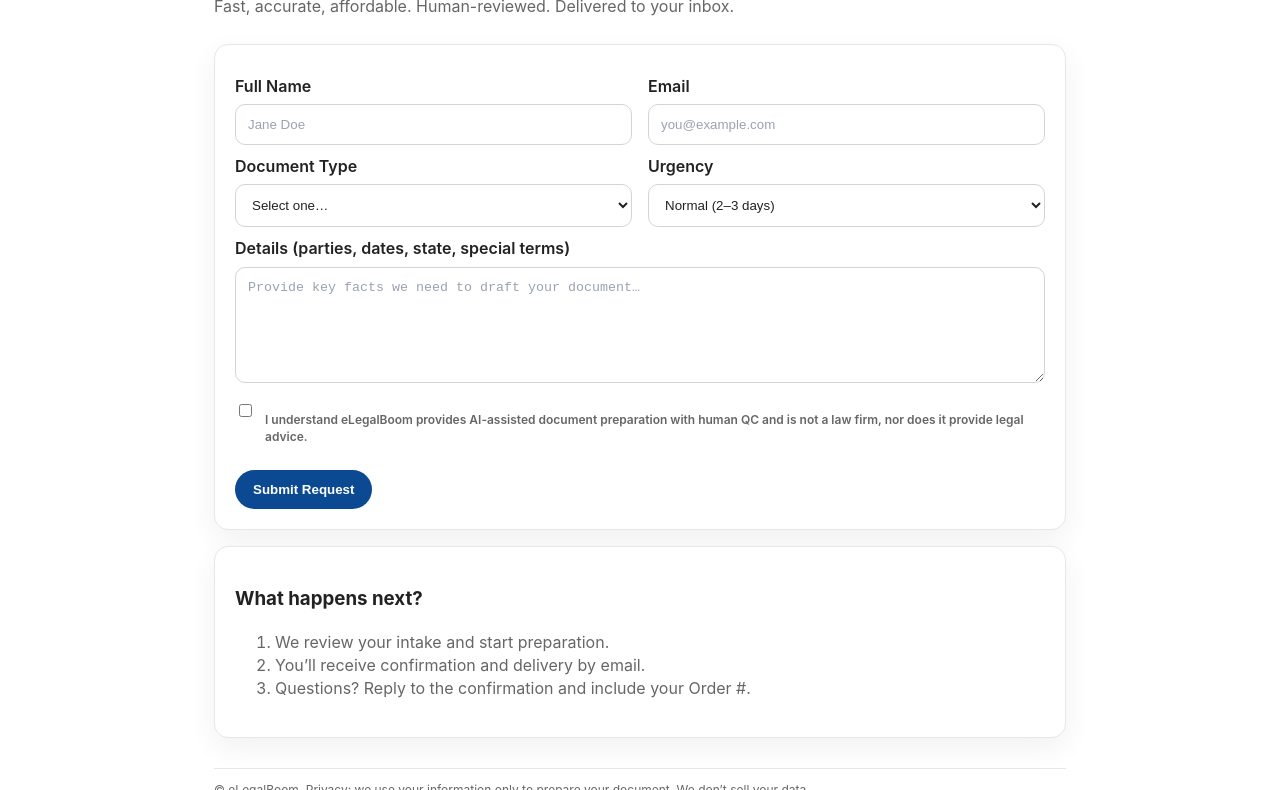
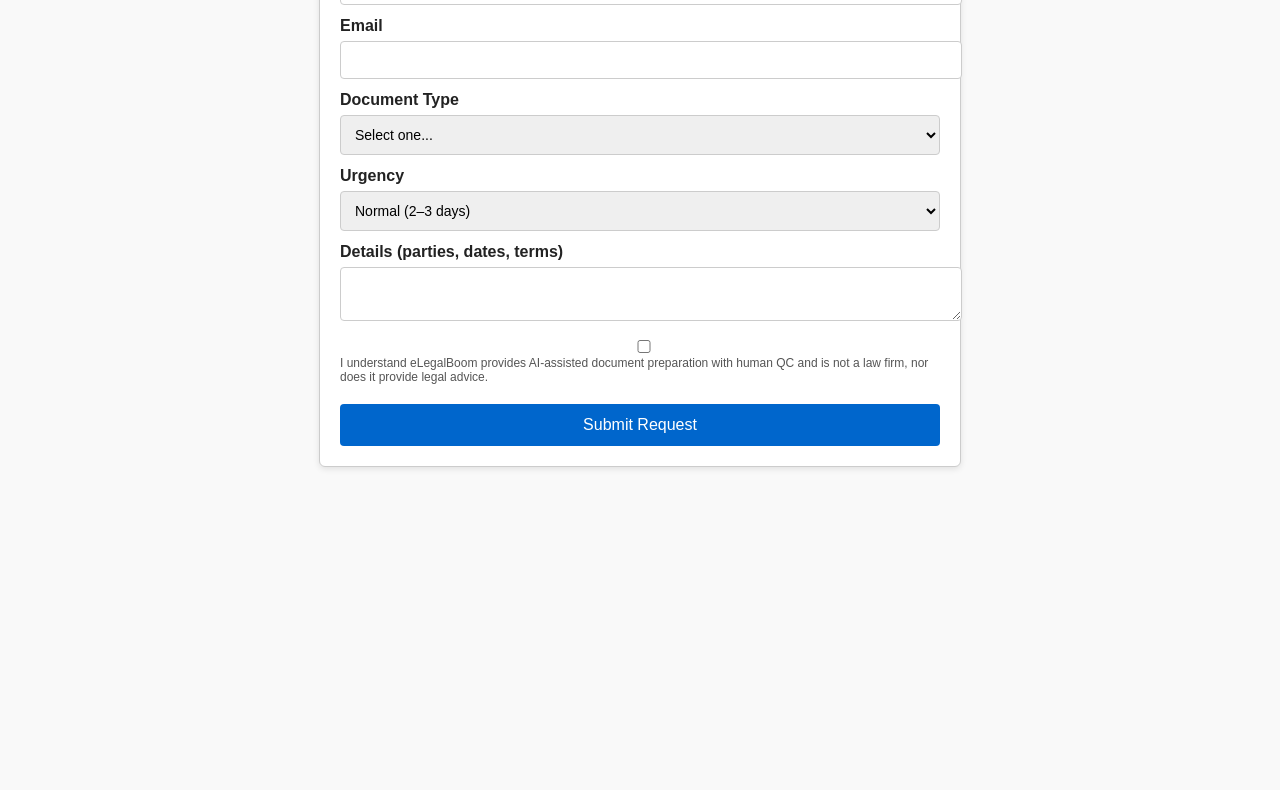
Before and after one commit to Lean4me2025/elegalboom_first_layout, a plain HTML site: page index.html in a window 1280 px wide. Shown: the part 192-982 px from the top of the page. After the commit the page ends 800 px from the top, so only its background shows below. Drawn offline with Linux system fonts and the light colour scheme.

Commit message:
Add files via upload

```diff
--- a/index.html
+++ b/index.html
@@ -1,167 +1,101 @@
-<!doctype html>
+<!DOCTYPE html>
 <html lang="en">
 <head>
-  <meta charset="utf-8" />
-  <meta name="viewport" content="width=device-width, initial-scale=1" />
+  <meta charset="UTF-8">
+  <meta name="viewport" content="width=device-width, initial-scale=1.0">
   <title>eLegalBoom — Request Your Document</title>
   <style>
-    :root{
-      --bg:#ffffff; --beige:#f8f4ec; --text:#222222; --muted:#666666;
-      --panel:#ffffff; --panel-border:#e5e7eb; --field-border:#d1d5db;
-      --placeholder:#9aa3b2; --accent:#0b4a92; --accent-hover:#083a73;
-      --shadow:0 10px 30px rgba(0,0,0,.06);
+    body {
+      font-family: Arial, sans-serif;
+      background: #f9f9f9;
+      color: #222;
+      margin: 0;
+      padding: 20px;
     }
-    *{box-sizing:border-box}
-    html,body{margin:0;background:var(--bg);color:var(--text);font:16px/1.45 Inter,system-ui,-apple-system,Segoe UI,Roboto,Helvetica,Arial,sans-serif}
-    .topbar{background:var(--bg);border-bottom:3px solid var(--beige)}
-    .container{max-width:900px;margin:0 auto;padding:24px}
-    .badge{display:inline-block;font-size:12px;color:var(--muted);background:#fafafa;border:1px solid #ececec;padding:6px 10px;border-radius:999px}
-    .hero{padding:28px 0 10px}
-    .hero h1{margin:0 0 6px 0;font-size:32px}
-    .hero p{margin:0;color:var(--muted)}
-    .card{background:var(--panel);border:1px solid var(--panel-border);border-radius:14px;padding:20px;margin:16px 0;box-shadow:var(--shadow)}
-    label{display:block;font-weight:600;margin:10px 0 6px}
-    input[type=text],input[type=email],select,textarea{
-      width:100%;padding:12px;border:1px solid var(--field-border);border-radius:10px;background:#fff;color:var(--text)
+    .container {
+      max-width: 600px;
+      margin: 0 auto;
+      padding: 20px;
+      background: #fff;
+      border: 1px solid #ccc;
+      border-radius: 6px;
+      box-shadow: 0 2px 6px rgba(0,0,0,0.1);
     }
-    input::placeholder,textarea::placeholder{color:var(--placeholder)}
-    .grid{display:grid;grid-template-columns:1fr 1fr;gap:16px}
-    @media (max-width:720px){.grid{grid-template-columns:1fr}}
-    .checkbox{display:flex;gap:10px;align-items:flex-start;color:var(--muted)}
-    .btn{background:var(--accent);color:#fff;border:none;border-radius:999px;padding:12px 18px;font-weight:700;cursor:pointer}
-    .btn:hover{background:var(--accent-hover)}
-    .muted{color:var(--muted)}
-    .small{font-size:12px}
-    .footer{margin-top:30px;border-top:1px solid var(--panel-border);padding-top:12px;color:var(--muted)}
+    h1 {
+      font-size: 24px;
+      margin-bottom: 10px;
+    }
+    label {
+      font-weight: bold;
+      display: block;
+      margin: 12px 0 6px;
+    }
+    input, select, textarea {
+      width: 100%;
+      padding: 10px;
+      border: 1px solid #ccc;
+      border-radius: 4px;
+      font-size: 14px;
+    }
+    button {
+      margin-top: 20px;
+      width: 100%;
+      padding: 12px;
+      background: #0066cc;
+      color: #fff;
+      border: none;
+      border-radius: 4px;
+      font-size: 16px;
+      cursor: pointer;
+    }
+    button:hover {
+      background: #004a99;
+    }
+    .disclaimer {
+      font-size: 12px;
+      color: #555;
+      margin-top: 12px;
+    }
   </style>
 </head>
 <body>
-  <div class="topbar">
-    <div class="container">
-      <span class="badge">AI-powered document prep — <strong>Not a law firm</strong></span>
-    </div>
+  <div class="container">
+    <h1>Request Your Document</h1>
+    <p>Fast, accurate, affordable. Human-reviewed. Delivered to your inbox.</p>
+
+    <form id="requestForm" method="POST"
+      action="https://script.google.com/macros/s/AKfycbxiMiGTQ0QmUGLUxCcuSX1_qasnfRxBL1ycs08z-LTmF9CxgHeivGrVqGi2D_MuRpt/exec">
+
+      <label for="name">Full Name</label>
+      <input type="text" name="name" id="name" required>
+
+      <label for="email">Email</label>
+      <input type="email" name="email" id="email" required>
+
+      <label for="doc_type">Document Type</label>
+      <select name="doc_type" id="doc_type" required>
+        <option value="">Select one...</option>
+        <option value="LLC">LLC Formation</option>
+        <option value="Partnership">Partnership Agreement</option>
+        <option value="NDA">Non-Disclosure Agreement</option>
+      </select>
+
+      <label for="urgency">Urgency</label>
+      <select name="urgency" id="urgency">
+        <option value="Normal">Normal (2–3 days)</option>
+        <option value="Rush">Rush (24 hours)</option>
+      </select>
+
+      <label for="details">Details (parties, dates, terms)</label>
+      <textarea name="details" id="details"></textarea>
+
+      <div class="disclaimer">
+        <input type="checkbox" required>
+        I understand eLegalBoom provides AI-assisted document preparation with human QC and is not a law firm, nor does it provide legal advice.
+      </div>
+
+      <button type="submit">Submit Request</button>
+    </form>
   </div>
-
-  <main class="container">
-    <section class="hero">
-      <h1>Request Your Document</h1>
-      <p class="muted">Fast, accurate, affordable. Human-reviewed. Delivered to your inbox.</p>
-    </section>
-
-    <section class="card">
-      <form id="requestForm" autocomplete="on">
-        <div class="grid">
-          <div>
-            <label for="name">Full Name</label>
-            <input id="name" type="text" placeholder="Jane Doe" required />
-          </div>
-          <div>
-            <label for="email">Email</label>
-            <input id="email" type="email" placeholder="you@example.com" required />
-          </div>
-        </div>
-
-        <div class="grid">
-          <div>
-            <label for="docType">Document Type</label>
-            <select id="docType" required>
-              <option value="" disabled selected>Select one…</option>
-              <option>LLC Operating Agreement</option>
-              <option>Partnership Agreement</option>
-              <option>NDA / Confidentiality Agreement</option>
-              <option>Copyright Filing</option>
-              <option>Trademark Filing</option>
-              <option>Custom / Other</option>
-            </select>
-          </div>
-          <div>
-            <label for="urgency">Urgency</label>
-            <select id="urgency" required>
-              <option value="Normal (2–3 days)">Normal (2–3 days)</option>
-              <option value="Rush (24 hours)">Rush (24 hours)</option>
-            </select>
-          </div>
-        </div>
-
-        <label for="details">Details (parties, dates, state, special terms)</label>
-        <textarea id="details" rows="6" placeholder="Provide key facts we need to draft your document…" required></textarea>
-
-        <input type="hidden" id="orderId" />
-        <input type="hidden" id="stripeSessionId" />
-
-        <div class="checkbox" style="margin:12px 0 18px">
-          <input id="ack" type="checkbox" required />
-          <label for="ack" class="muted small">
-            I understand eLegalBoom provides AI-assisted document preparation with human QC and is not a law firm, nor does it provide legal advice.
-          </label>
-        </div>
-
-        <button class="btn" type="submit">Submit Request</button>
-      </form>
-    </section>
-
-    <section class="card">
-      <h3>What happens next?</h3>
-      <ol class="muted">
-        <li>We review your intake and start preparation.</li>
-        <li>You’ll receive confirmation and delivery by email.</li>
-        <li>Questions? Reply to the confirmation and include your Order #.</li>
-      </ol>
-    </section>
-
-    <div class="footer small">
-      <div>© eLegalBoom. Privacy: we use your information only to prepare your document. We don’t sell your data.</div>
-    </div>
-  </main>
-
-  <script>
-    function genOrderId(){
-      const y = new Date().getFullYear();
-      const r = Math.floor(100000 + Math.random()*900000);
-      return `ELB-${y}-${r}`;
-    }
-    function qp(name){ return new URLSearchParams(location.search).get(name) || ""; }
-
-    (function boot(){
-      const presetDoc = qp('doc');
-      if(presetDoc){
-        const sel = document.getElementById('docType');
-        let matched = false;
-        for (const o of sel.options){ if(o.text === presetDoc){ o.selected = true; matched = true; break; } }
-        if(!matched){ sel.value = "Custom / Other"; document.getElementById('details').value = `[Requested: ${presetDoc}] `; }
-      }
-      document.getElementById('orderId').value = genOrderId();
-      document.getElementById('stripeSessionId').value = qp('sid');
-    })();
-
-    document.getElementById("requestForm").addEventListener("submit", async (e) => {
-      e.preventDefault();
-
-      const payload = {
-        order_id: document.getElementById('orderId').value,
-        stripe_session_id: document.getElementById('stripeSessionId').value,
-        name: document.getElementById('name').value.trim(),
-        email: document.getElementById('email').value.trim(),
-        doc_type: document.getElementById('docType').value,
-        urgency: document.getElementById('urgency').value,
-        details: document.getElementById('details').value.trim()
-      };
-
-      const WEBHOOK = "https://script.google.com/macros/s/AKfycbzi97Mkld1q6vS4b3SRnOWyEGn9D-svMbn2I0glwq-SQQiON-bx1_gJGyXnFP4fDWU/exec";
-
-      try{
-        await fetch(WEBHOOK, {
-          method: "POST",
-          headers: { "Content-Type": "application/json" },
-          body: JSON.stringify(payload)
-        });
-      } catch(err){
-        console.error("Webhook error", err);
-      }
-
-      const q = new URLSearchParams({ order: payload.order_id });
-      window.location.href = `success.html?${q.toString()}`;
-    });
-  </script>
 </body>
 </html>
```
